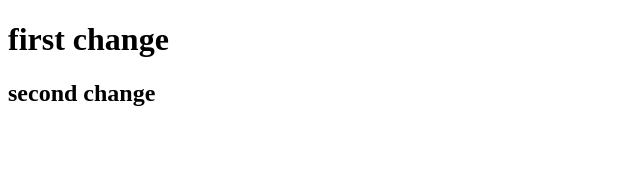
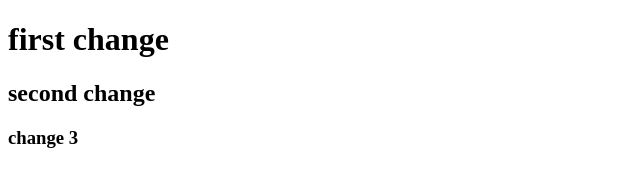
Before and after one commit to RafayLakhani/My-first-repo, a plain HTML site: page index.html in a window 1280 px wide. Shown: the full height of the page, 0-640 px from the left. Drawn offline with Linux system fonts and the light colour scheme.

Commit message:
third commit

```diff
--- a/index.html
+++ b/index.html
@@ -12,5 +12,8 @@
     <h2>
         second change
     </h2>
+    <h3>
+        change 3
+    </h3>
 </body>
 </html>
```
